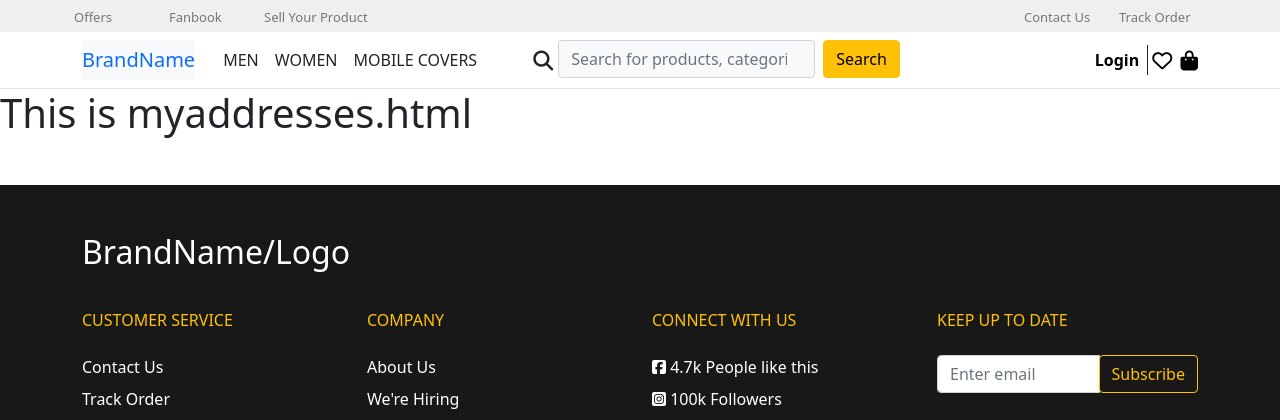
After one commit to pragat-pandya/Django_Ecommerce, a Django app: page /myaddresses in a window 1280 px wide. The commit adds this page. Shown: the top 420 px of the page. Run offline with Django 3.2, Linux system fonts and the light colour scheme; some libraries are stand-ins or nearby versions.

Commit message:
Add URL, HTML doc and view asssociated with MyAddresses view.

```diff
--- a/app/templates/app/myaccount.html
+++ b/app/templates/app/myaccount.html
@@ -26,7 +26,7 @@
       </li>
       <li class="col-12 col-md-12 col-sm-12 col-lg-3 list-group-item border-0">
         <div class="border-end">
-          <a class="text-decoration-none text-dark" href="#">
+          <a class="text-decoration-none text-dark" href="{% url 'myaddresses' %}">
             <span class="fs-5">My Addresses</span>
             <span class="ugly fs-5">></span>
             <span class="ugly d-block">Edit, add or remove addresses</span>
--- /dev/null
+++ b/app/templates/app/myaddresses.html
@@ -0,0 +1,9 @@
+{% extends "app/layout.html" %}
+
+{% block title %} MyAddresses {% endblock %}
+
+{% block style %} {% endblock %}
+
+{% block body %}
+  <h1>This is myaddresses.html</h1>
+{% endblock %}
--- a/app/urls.py
+++ b/app/urls.py
@@ -9,5 +9,6 @@ urlpatterns = [
     path("login", views.user_login, name="login"),
     path("signup", views.user_signup, name="signup"),
     path("myorders", views.user_orders, name="myorders"),
-    path("mypayments", views.user_payments, name="mypayments")
+    path("mypayments", views.user_payments, name="mypayments"),
+    path("myaddresses", views.user_addresses, name="myaddresses"),
 ]
--- a/app/views.py
+++ b/app/views.py
@@ -35,3 +35,7 @@ def user_orders (request):
 # MyPayments view
 def user_payments (request):
     return render (request, "app/mypayments.html")
+
+# MyAddresses views
+def user_addresses (request):
+    return render (request, "app/myaddresses.html")
```
